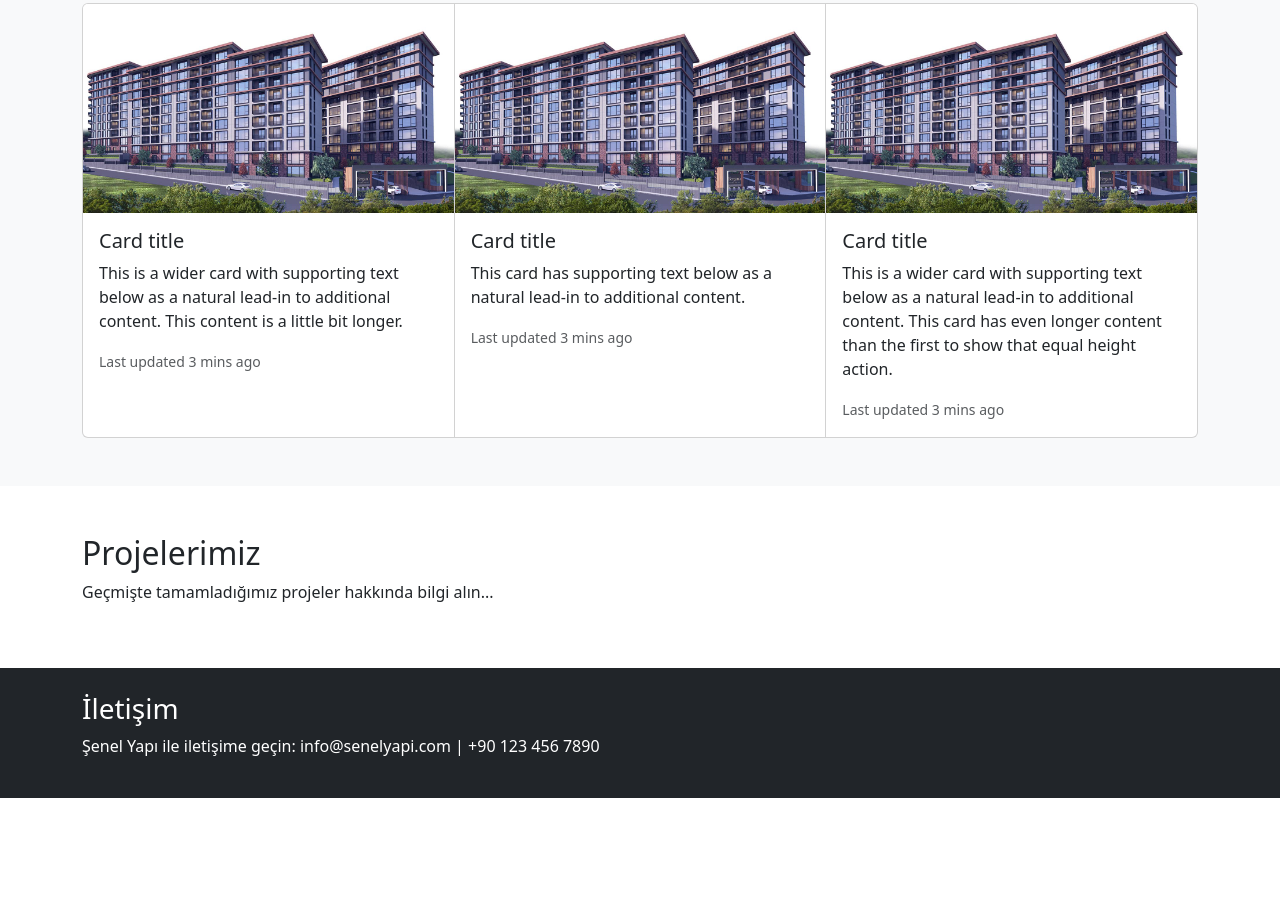
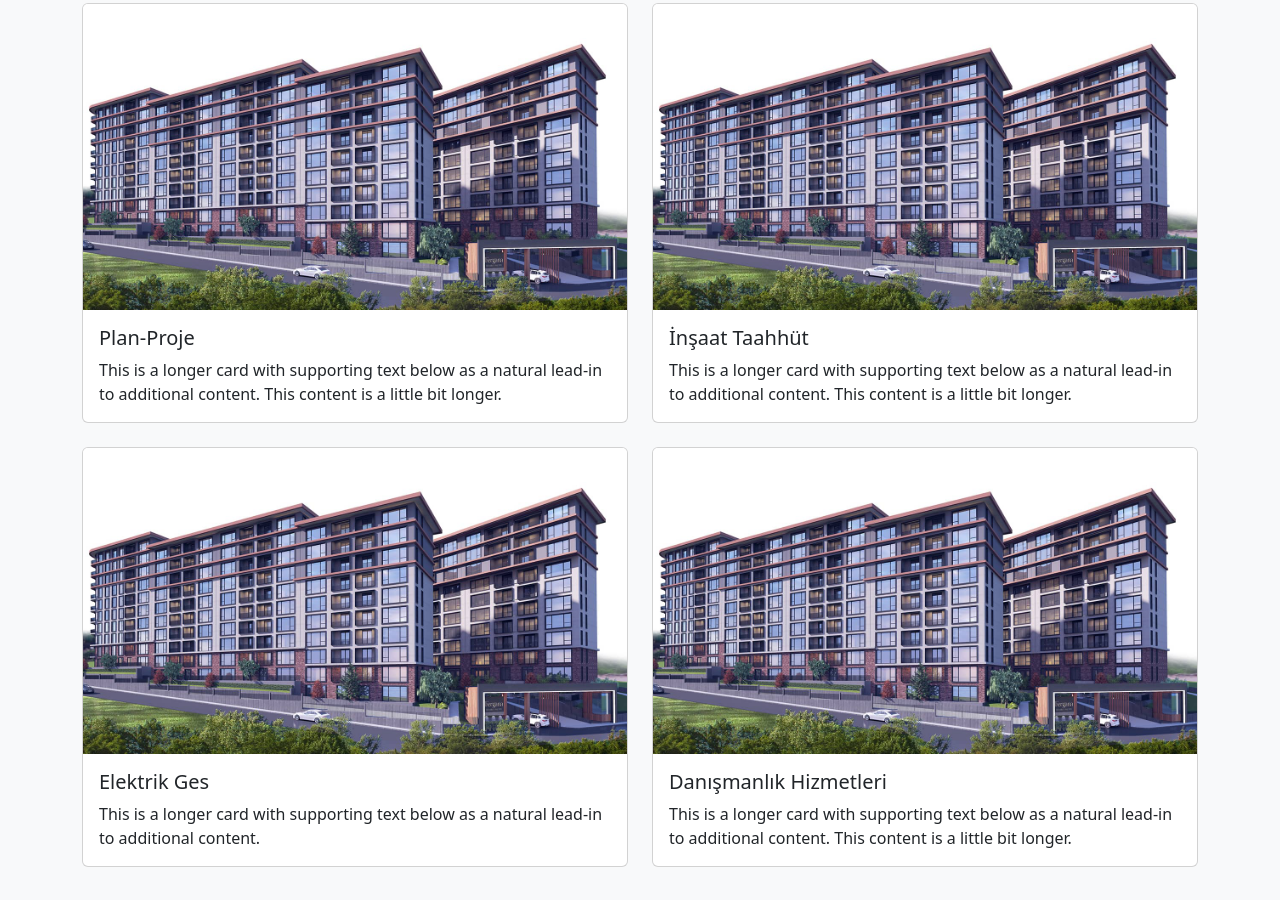
Before and after one commit to mert-ipek05/insaat-firmasi-sitesi, a plain HTML site: page index.html in a window 1280 px wide. Shown: the part 1200-2100 px from the top of the page. Before the commit the page ends 1998 px from the top, so only its background shows below. Drawn offline with nearby package versions, Linux system fonts and the light colour scheme.

Commit message:
cardlar düzeltildi

```diff
--- a/index.html
+++ b/index.html
@@ -79,29 +79,41 @@
         <div class="container ">
             <h2>Hizmetlerimiz</h2>
             <p>Misyonumuz, modern mimari ve mühendislik tekniklerini kullanarak, estetik ve fonksiyonelliği bir arada sunan yapılar inşa etmektir. Projelerimizde çevreye duyarlılık, sürdürülebilirlik ve en yüksek kalite standartlarına bağlılık esastır. Her projede, müşterilerimizin ihtiyaçlarına ve beklentilerine özel çözümler geliştiriyor, hayallerini gerçeğe dönüştürüyoruz.</p>
-            <div class="card-group">
+            <div class="row row-cols-1 row-cols-md-2 g-4">
+                <div class="col">
                   <div class="card">
-                  <img src="photos/yeni-insaat-projleri-fergana.jpg" class="card-img-top" alt="...">
+                    <img src= "photos/yeni-insaat-projleri-fergana.jpg" class="card-img-top" alt="...">
                     <div class="card-body">
-                    <h5 class="card-title">Card title</h5>
-                    <p class="card-text">This is a wider card with supporting text below as a natural lead-in to additional content. This content is a little bit longer.</p>
-                    <p class="card-text"><small class="text-body-secondary">Last updated 3 mins ago</small></p>
+                      <h5 class="card-title">Plan-Proje</h5>
+                      <p class="card-text">This is a longer card with supporting text below as a natural lead-in to additional content. This content is a little bit longer.</p>
                     </div>
                   </div>
+                </div>
+                <div class="col">
                   <div class="card">
-                  <img src="photos/yeni-insaat-projleri-fergana.jpg" class="card-img-top" alt="...">
+                    <img src= "photos/yeni-insaat-projleri-fergana.jpg" class="card-img-top" alt="...">
                     <div class="card-body">
-                    <h5 class="card-title">Card title</h5>
-                    <p class="card-text">This card has supporting text below as a natural lead-in to additional content.</p>
-                    <p class="card-text"><small class="text-body-secondary">Last updated 3 mins ago</small></p>
+                      <h5 class="card-title">İnşaat Taahhüt</h5>
+                      <p class="card-text">This is a longer card with supporting text below as a natural lead-in to additional content. This content is a little bit longer.</p>
                     </div>
                   </div>
+                </div>
+                <div class="col">
                   <div class="card">
-                  <img src="photos/yeni-insaat-projleri-fergana.jpg" class="card-img-top" alt="...">
+                    <img src= "photos/yeni-insaat-projleri-fergana.jpg" class="card-img-top" alt="...">
                     <div class="card-body">
-                    <h5 class="card-title">Card title</h5>
-                    <p class="card-text">This is a wider card with supporting text below as a natural lead-in to additional content. This card has even longer content than the first to show that equal height action.</p>
-                    <p class="card-text"><small class="text-body-secondary">Last updated 3 mins ago</small></p>
+                      <h5 class="card-title">Elektrik Ges</h5>
+                      <p class="card-text">This is a longer card with supporting text below as a natural lead-in to additional content.</p>
+                    </div>
+                  </div>
+                </div>
+                <div class="col">
+                  <div class="card">
+                    <img src= "photos/yeni-insaat-projleri-fergana.jpg" class="card-img-top" alt="...">
+                    <div class="card-body">
+                      <h5 class="card-title">Danışmanlık Hizmetleri</h5>
+                      <p class="card-text">This is a longer card with supporting text below as a natural lead-in to additional content. This content is a little bit longer.</p>
+                    </div>
                   </div>
                 </div>
               </div>
```
Lines whose indentation alone changed are shown as unchanged.
